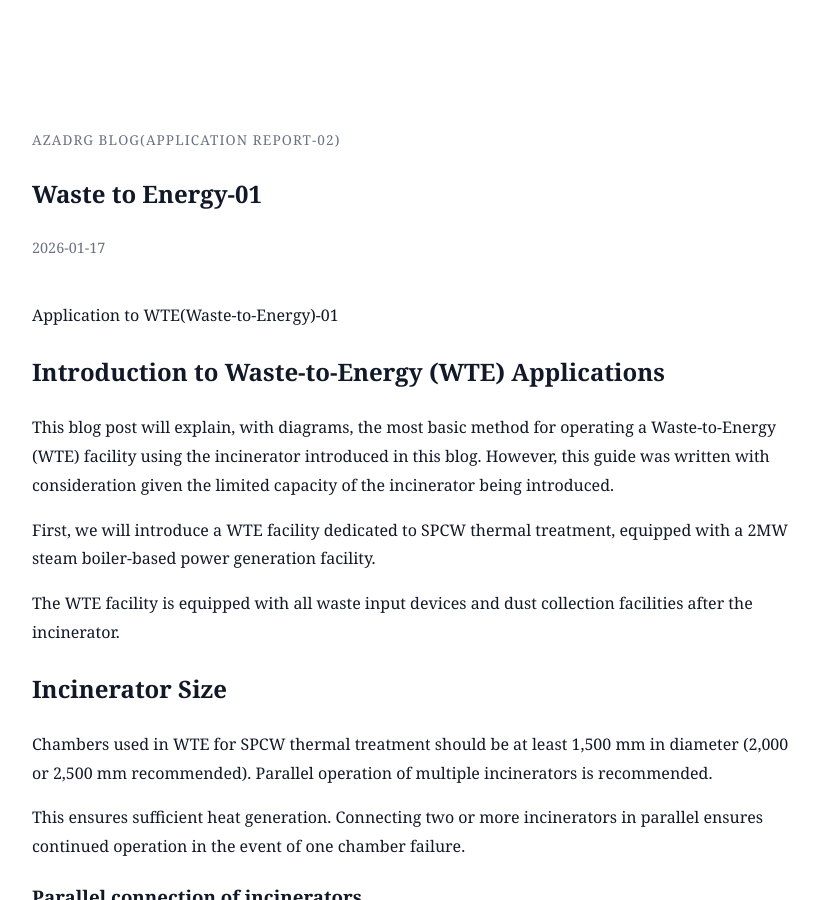
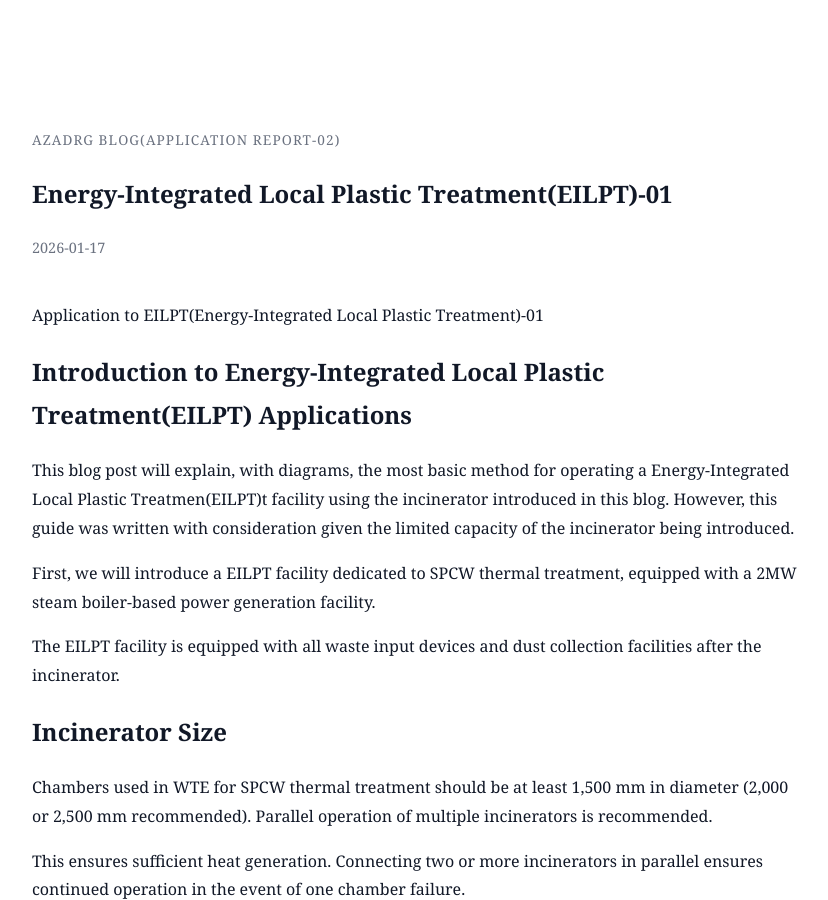
Before and after one commit to ssimsangmin49-creator/ecofriendly-polymer-compounds-incineration, a Jekyll site: the page built from _posts/2026-01-17-energy-integrated.md, in a window 1280 px wide and 900 px high. Shown: the whole window, without its empty margins (222-1050 px from the left). Built offline with Jekyll 4.4.1, drawn with Linux system fonts in a browser that asks for light colours.

Commit message:
Rename waste-to-energy.md to energy-integrated.md

```diff
--- a/_posts/2026-01-17-waste-to-energy.md
+++ b/_posts/2026-01-17-energy-integrated.md
@@ -1,23 +1,23 @@
 ---
 layout: post
-title: "Waste to Energy-01"
+title: "Energy-Integrated Local Plastic Treatment(EILPT)-01"
 permalink: /waste-to-energy/
 label: "AZADrg blog(Application report-02)"
 ---
 
-Application to WTE(Waste-to-Energy)-01
+Application to EILPT(Energy-Integrated Local Plastic Treatment)-01
 
-## Introduction to Waste-to-Energy (WTE) Applications
+## Introduction to Energy-Integrated Local Plastic Treatment(EILPT) Applications
 
 This blog post will explain, with diagrams, the most basic method for operating
-a Waste-to-Energy (WTE) facility using the incinerator introduced in this blog.
+a Energy-Integrated Local Plastic Treatmen(EILPT)t facility using the incinerator introduced in this blog.
 However, this guide was written with consideration given the limited capacity
 of the incinerator being introduced.
 
-First, we will introduce a WTE facility dedicated to SPCW thermal treatment,
+First, we will introduce a EILPT facility dedicated to SPCW thermal treatment,
 equipped with a 2MW steam boiler-based power generation facility.
 
-The WTE facility is equipped with all waste input devices and dust collection facilities after the incinerator.
+The EILPT facility is equipped with all waste input devices and dust collection facilities after the incinerator.
 
 ## Incinerator Size
 
```
